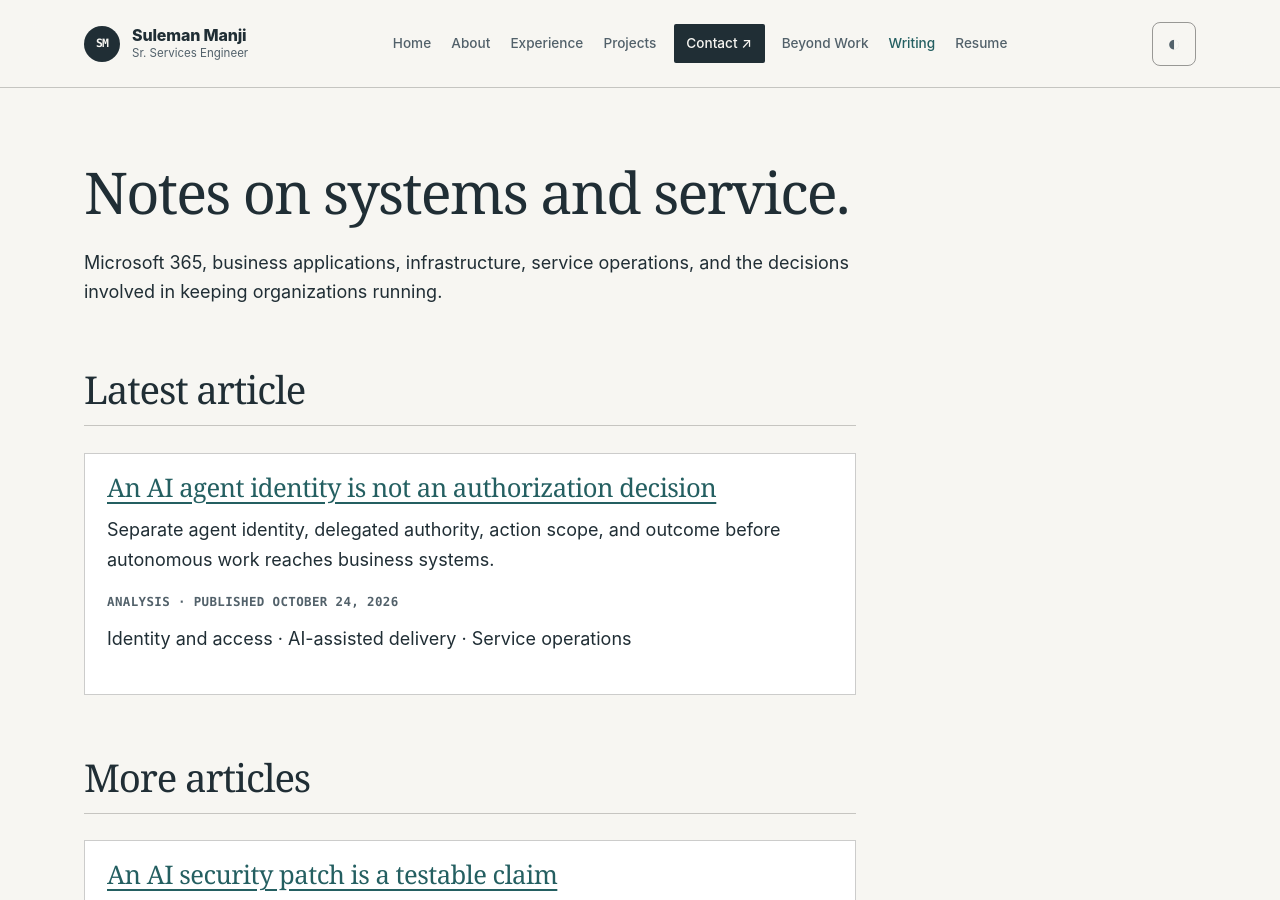
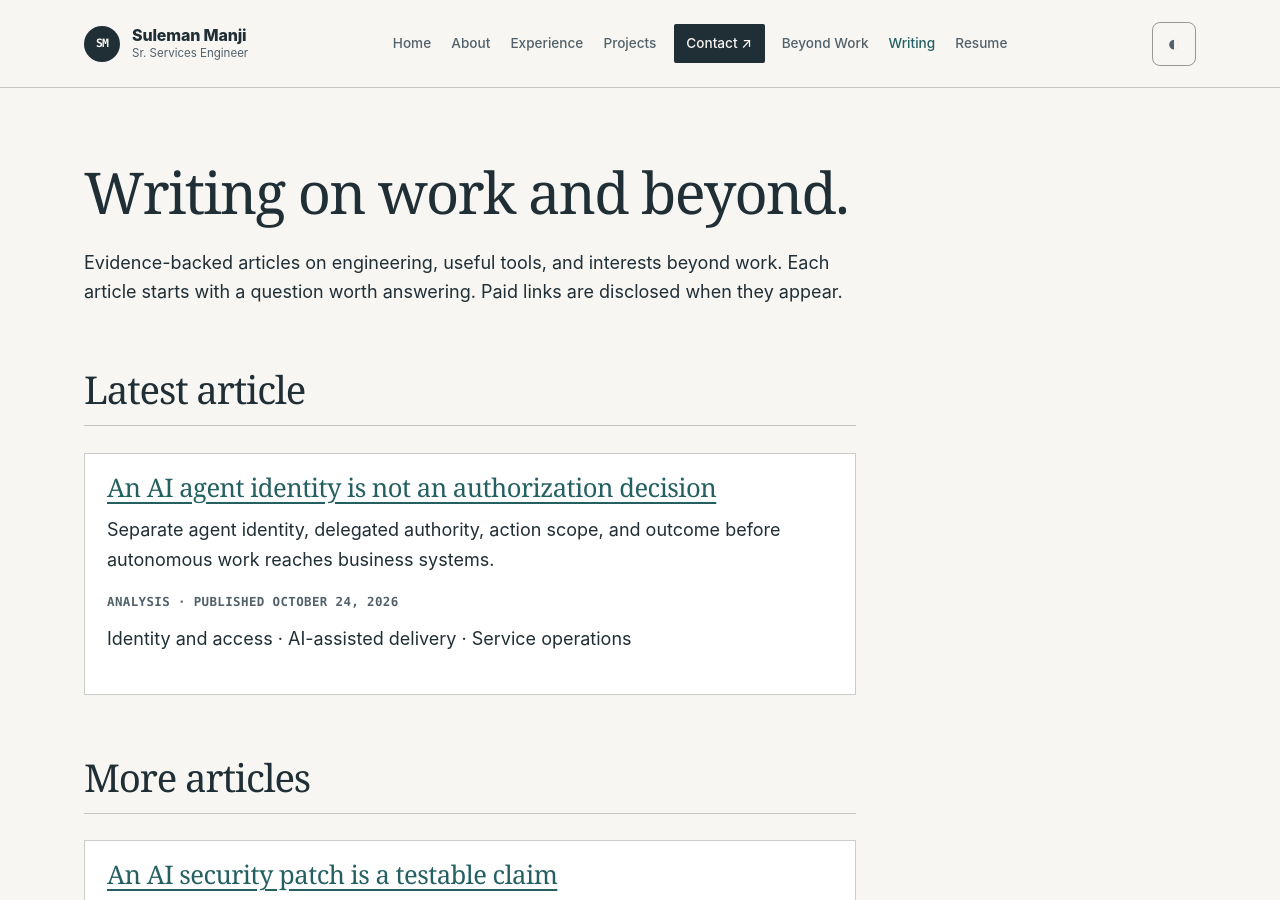
Before and after one commit to ssmanji89/sulemanji-port, a Jekyll site: the page built from writing.md, in a window 1280 px wide and 900 px high. Built offline with Jekyll 4.4.1, drawn with Linux system fonts in a browser that asks for light colours.

Commit message:
docs: broaden Writing index for Publications (#36)

```diff
--- a/writing.md
+++ b/writing.md
@@ -1,13 +1,13 @@
 ---
 layout: default
 title: Writing
-description: "Articles on Microsoft 365, business applications, infrastructure, and the decisions involved in keeping organizations running."
+description: "Evidence-backed writing on engineering, practical tools, product categories, and interests beyond work."
 permalink: /writing
 ---
 
-# Notes on systems and service.
+# Writing on work and beyond.
 
-Microsoft 365, business applications, infrastructure, service operations, and the decisions involved in keeping organizations running.
+Evidence-backed articles on engineering, useful tools, and interests beyond work. Each article starts with a question worth answering. Paid links are disclosed when they appear.
 
 {% assign notes = site.pages | where: "dir", "/notes/" %}
 {% assign schema_v1_articles = notes | where: "writing_schema", 1 %}
```
Also changed, not shown: scripts/tests/test_writing.rb (+3 -1 lines).
